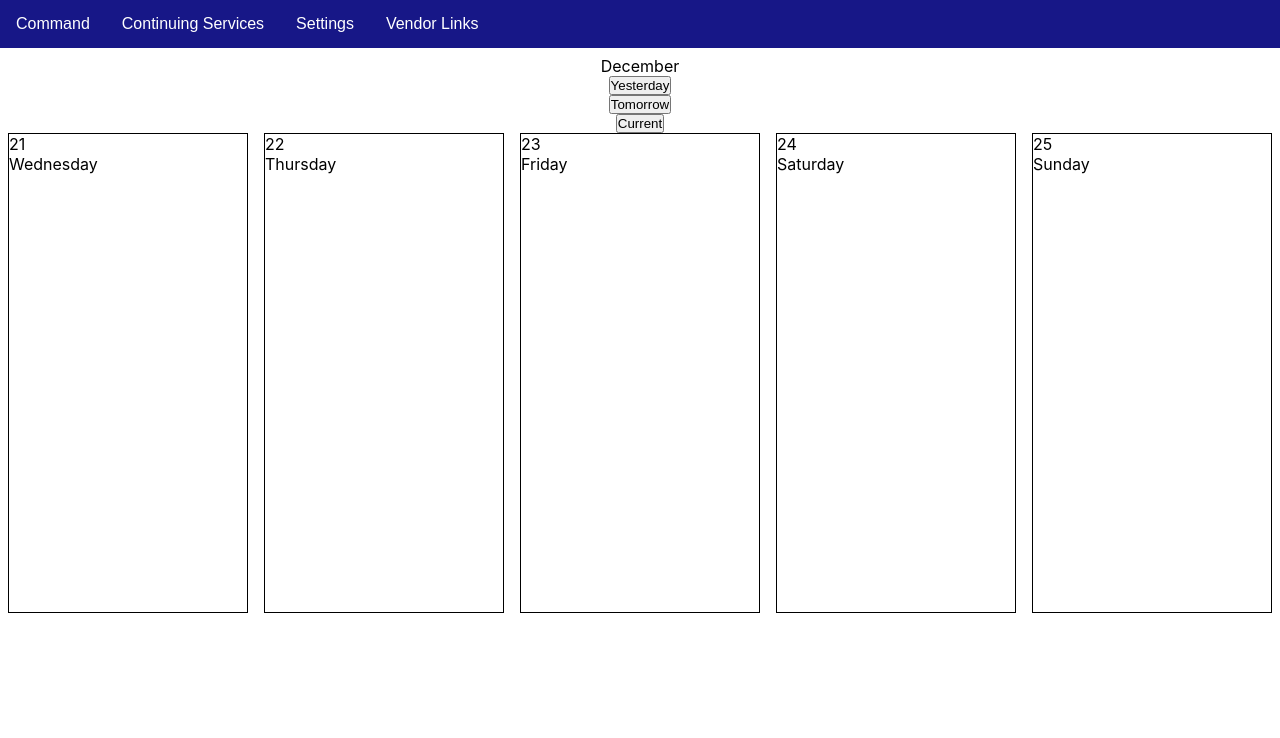
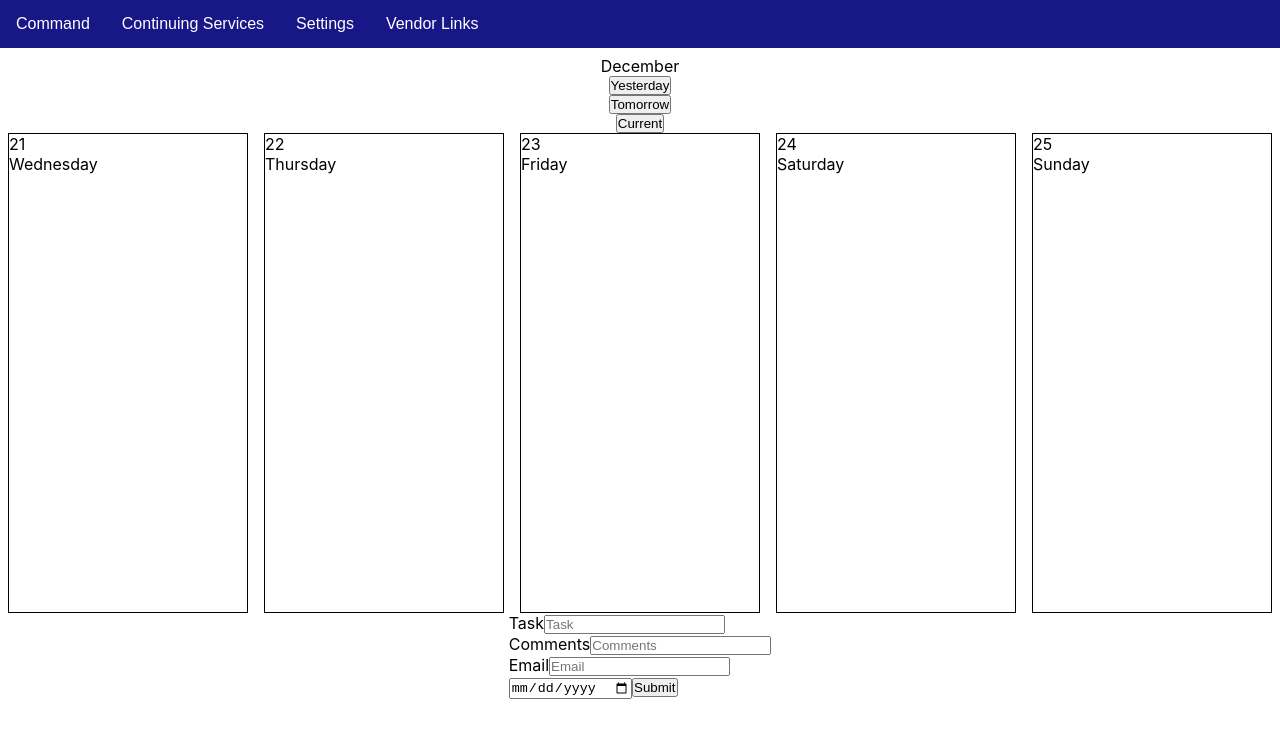
Before and after one commit to TravisAlanH/Navy-Page, a React (Create React App) app: page /Todo in a window 1280 px wide. Shown: the top 738 px of the page. Built offline with nearby package versions, Linux system fonts and the light colour scheme.

Commit message:
Work on Adding Events Per Day

```diff
--- a/src/Components/Todo.js
+++ b/src/Components/Todo.js
@@ -1,6 +1,10 @@
 import React, { useState } from "react";
+import { v4 as uuid } from "uuid";
+import LabelWInput from "./BaseComponents/LabelWInput";
+import { useNavigate } from "react-router-dom";
 
 export default function Todo() {
+  const navigate = useNavigate();
   const [adjustDate, setAdjustDate] = useState(0);
 
   var month = [
@@ -27,6 +31,18 @@ export default function Todo() {
     "Friday",
     "Saturday",
   ];
+
+  // function formatDate(date) {
+  //   var d = new Date(date),
+  //     month = "" + (d.getMonth() + 1),
+  //     day = "" + d.getDate(),
+  //     year = d.getFullYear();
+
+  //   if (month.length < 2) month = "0" + month;
+  //   if (day.length < 2) day = "0" + day;
+
+  //   return [year, month, day].join("-");
+  // }
 
   const today = new Date();
 
@@ -55,7 +71,27 @@ export default function Todo() {
     setAdjustDate(0);
   }
 
+  const NewEvent = ["Task", "Comments", "Email"];
+  let data = { "ID": uuid() };
+
+  function AddTask(e) {
+    e.preventDefault();
+
+    NewEvent.forEach((element) => {
+      data[element] = document.getElementById(element).value;
+      document.getElementById(element).value = "";
+    });
+    data["Date"] = document.getElementById("Date").value;
+    navigate(0);
+  }
+
+  let PlaceHolder = {};
+  NewEvent.forEach((element) => {
+    PlaceHolder[element] = "";
+  });
+
   return (
+    <div className="FlexColCenterCenter">
       <div className="FlexRowCenterCenter">
         <div className="CalDisplay FlexColCenterCenter">
           <div className="MonthText">{month[today.getMonth()]}</div>
@@ -66,10 +102,11 @@ export default function Todo() {
           <div className="CalBoxDiv FlexRowCenterCenter">
             {DateArray.map((item, index) => {
               return (
-              <div className="CalBox">
+                <div className="CalBox" key={index}>
                   <div className="Header">
                     <div className="DayNumber">{item.getDate()}</div>
                     <div className="DayText">{days[item.getDay()]}</div>
+                    {/* map over "event" localStorage Save, if formattedDate(item.toISOString) === event.Date return jsx Element */}
                   </div>
                 </div>
               );
@@ -77,5 +114,15 @@ export default function Todo() {
           </div>
         </div>
       </div>
+      <div className="NewTaskFormDiv">
+        <form onSubmit={AddTask}>
+          {NewEvent.map((item, index) => {
+            return <LabelWInput command={item} dataInput={""} key={index} />;
+          })}{" "}
+          <input type={"date"} id="Date" />
+          <input type={"submit"} />
+        </form>
+      </div>
+    </div>
   );
 }
```
Lines whose indentation alone changed are shown as unchanged.
